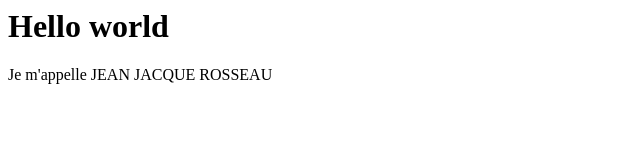
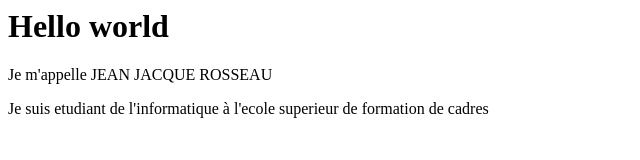
Before and after one commit to AfricanboyKiima/projet, a plain HTML site: page index.html in a window 1280 px wide. Shown: the whole page, without its empty margins (0-640 px from the left). Drawn offline with Linux system fonts and the light colour scheme.

Commit message:
j'ai parlé de moi

```diff
--- a/index.html
+++ b/index.html
@@ -7,5 +7,6 @@
 	<body>
 		<h1>Hello world</h1>
 		<p>Je m'appelle JEAN JACQUE ROSSEAU</p>
+		<p>Je suis etudiant de l'informatique à l'ecole superieur de formation de cadres</p>
 	</body>
 </html>
```
